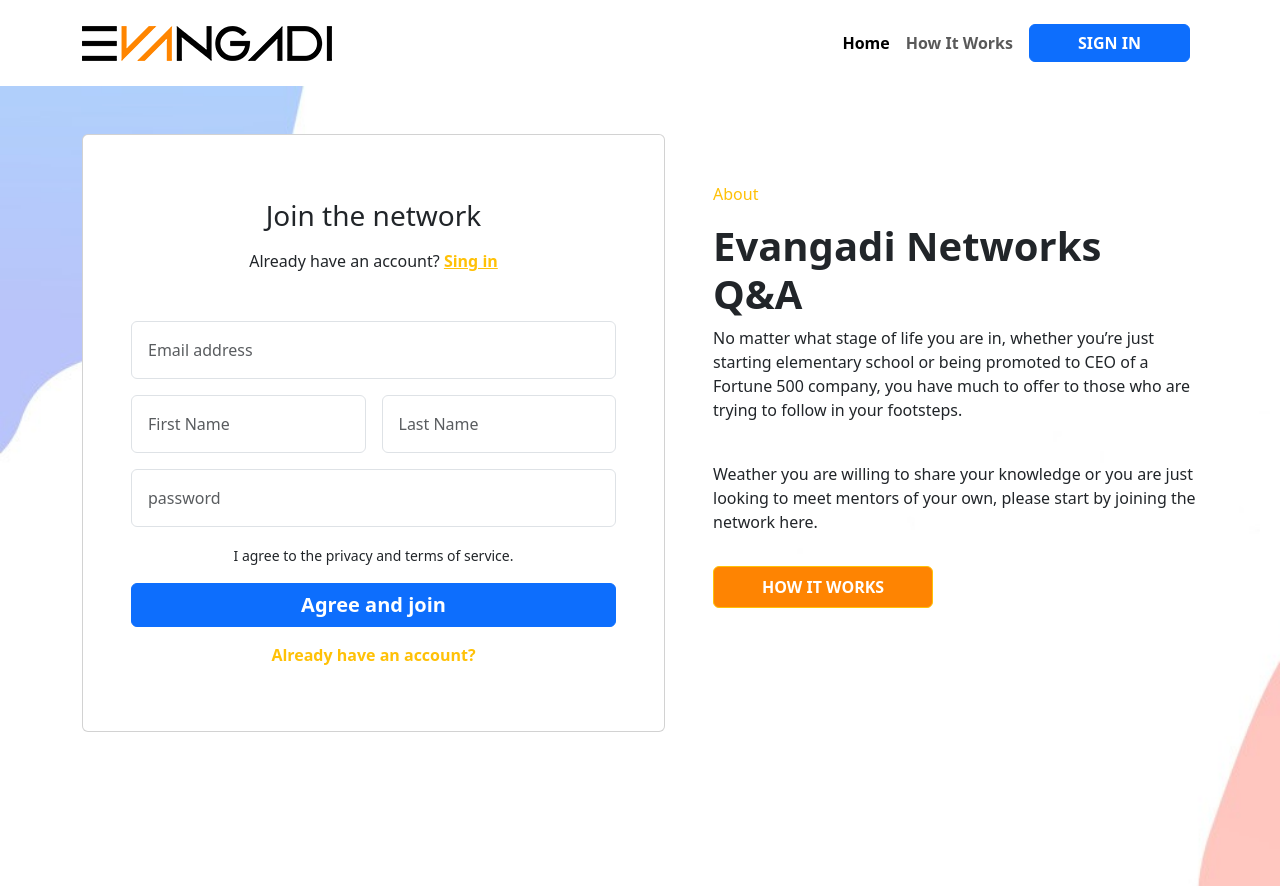
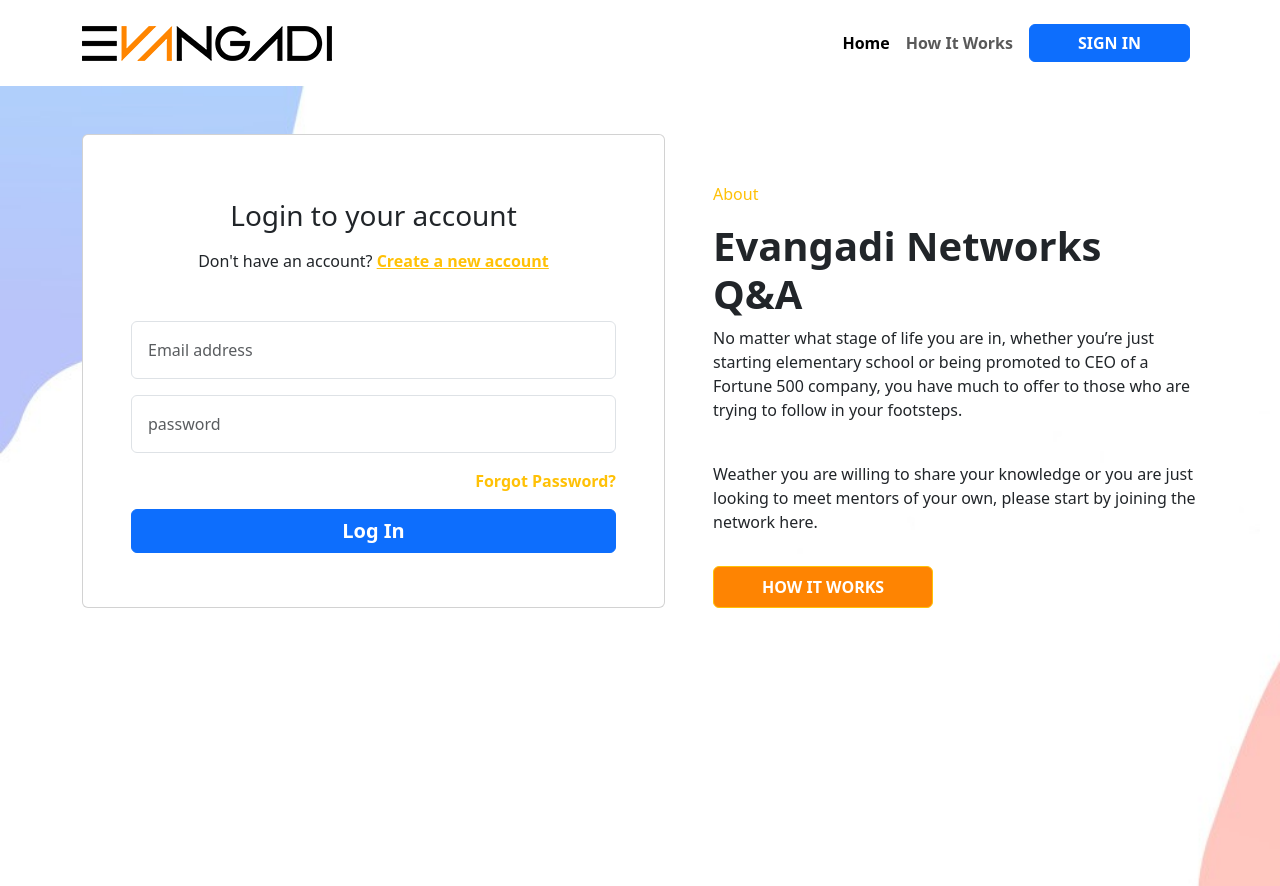
Before and after one commit to eliyas41/Evangadi-forum, a React (Create React App) app in the folder client/: page / in a window 1280 px wide. Built offline with nearby package versions, Linux system fonts and the light colour scheme.

Commit message:
switch login & signup functionality

```diff
--- a/client/src/components/LogIn/LogIn.jsx
+++ b/client/src/components/LogIn/LogIn.jsx
@@ -1,12 +1,12 @@
 import React from 'react'
 
-const LogIn = () => {
+const LogIn = ({ setCurrentPage }) => {
   return (
     <div className='col card p-5 text-center'>
       <div>
         <h3 className='m-3'>Login to your account</h3>
         <p className='mb-5'>Don't have an account? {" "}
-          <a href="" className='fw-semibold text-decoration-non text-warning'>Create a new account</a>
+          <a href="#" onClick={() => setCurrentPage("signup")} className='fw-semibold text-decoration-non text-warning'>Create a new account</a>
         </p>
       </div>
 
--- a/client/src/components/SignUp/SignUp.jsx
+++ b/client/src/components/SignUp/SignUp.jsx
@@ -1,12 +1,12 @@
 import React from 'react'
 
-const SignUp = () => {
+const SignUp = ({ setCurrentPage }) => {
   return (
     <div className='col card p-5 text-center'>
       <div>
         <h3 className='m-3'>Join the network</h3>
         <p className='mb-5'>Already have an account?{" "}
-          <a href="" className='fw-semibold text-decoration-non text-warning'> Sing in</a>
+          <a href="#" onClick={() => setCurrentPage("login")} className='fw-semibold text-decoration-non text-warning'> Sing in</a>
         </p>
       </div>
 
@@ -18,6 +18,7 @@
 
             <input type="text" className='form-control p-3' placeholder='Last Name' />
           </div>
+          <input type="text" className='form-control p-3' placeholder='User Name' />
           <input type="password" className='form-control p-3' placeholder='password' />
         </div>
 
@@ -29,7 +30,7 @@
           <button type='submit' className='btn btn-primary action__btn fs-5 fw-semibold'>Agree and join</button>
           <div className='mt-3'>
             <p className='d-flex justify-content-center'>
-              <a href="" className='fw-semibold text-decoration-none text-warning'>Already have an account?</a>
+              <a href="#" onClick={() => setCurrentPage("login")} className='fw-semibold text-decoration-none text-warning'>Already have an account?</a>
             </p>
           </div>
         </div>
--- a/client/src/pages/LandingLayout/LandingLayout.jsx
+++ b/client/src/pages/LandingLayout/LandingLayout.jsx
@@ -1,4 +1,4 @@
-import React from 'react'
+import React, { useState } from 'react'
 import Header from '../../components/Header/Header'
 import bg from "../../assets/bg.jpg"
 import LogIn from '../../components/LogIn/LogIn'
@@ -7,6 +7,8 @@
 // import Footer from '../Footer/Footer'
 
 const Landing = () => {
+  const [currentPage, setCurrentPage] = useState("login")
+
   return (
     <section>
       <Header />
@@ -17,8 +19,8 @@
       }}>
         <section className='container d-md-flex pt-5 gap-5'>
           {/* form login/sign-up */}
-          {/* <LogIn /> */}
-          <SignUp />
+          {currentPage === "login" && <LogIn setCurrentPage={setCurrentPage} />}
+          {currentPage === "signup" && <SignUp setCurrentPage={setCurrentPage} />}
 
           {/* welcome message */}
           <div className='col mt-5'>
```
